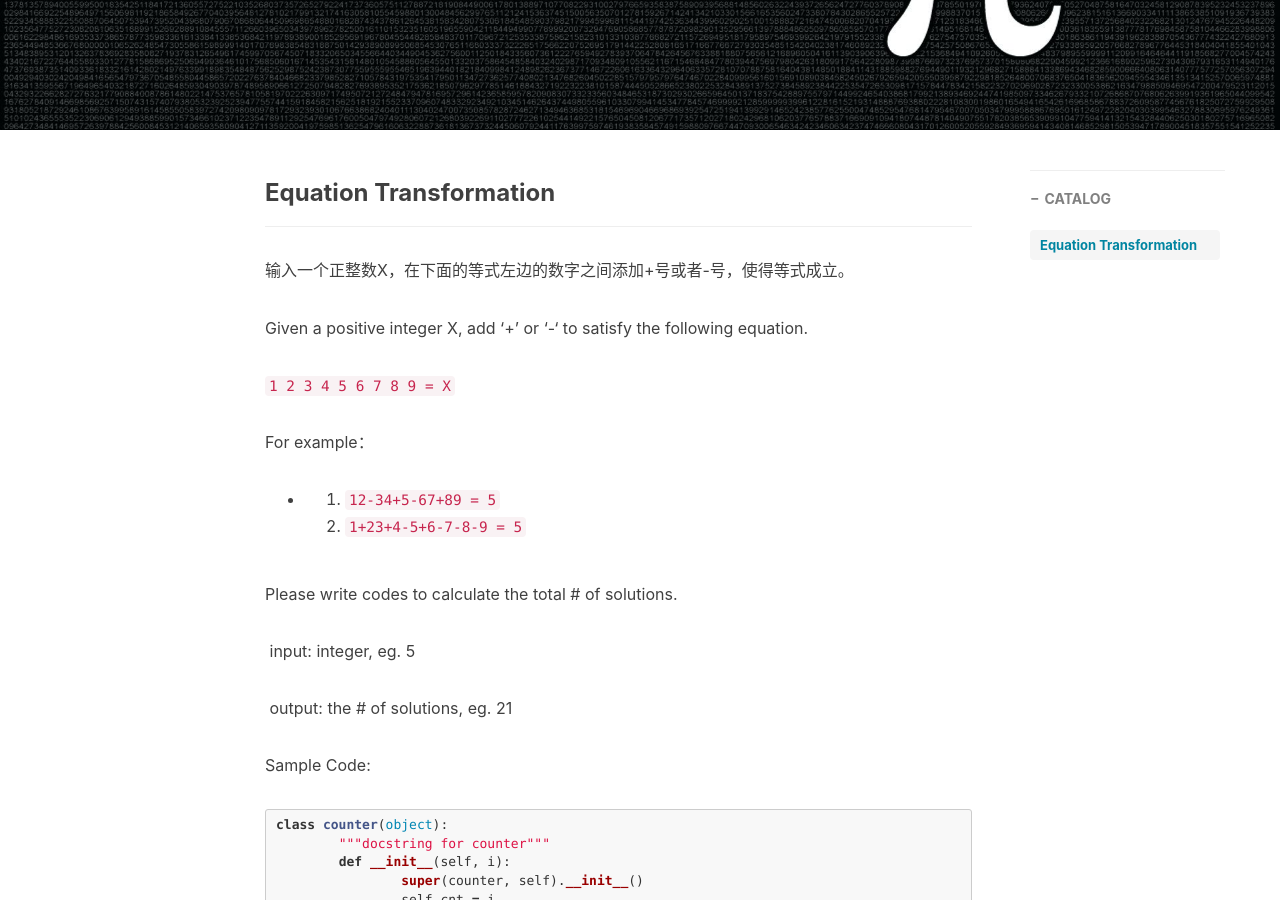
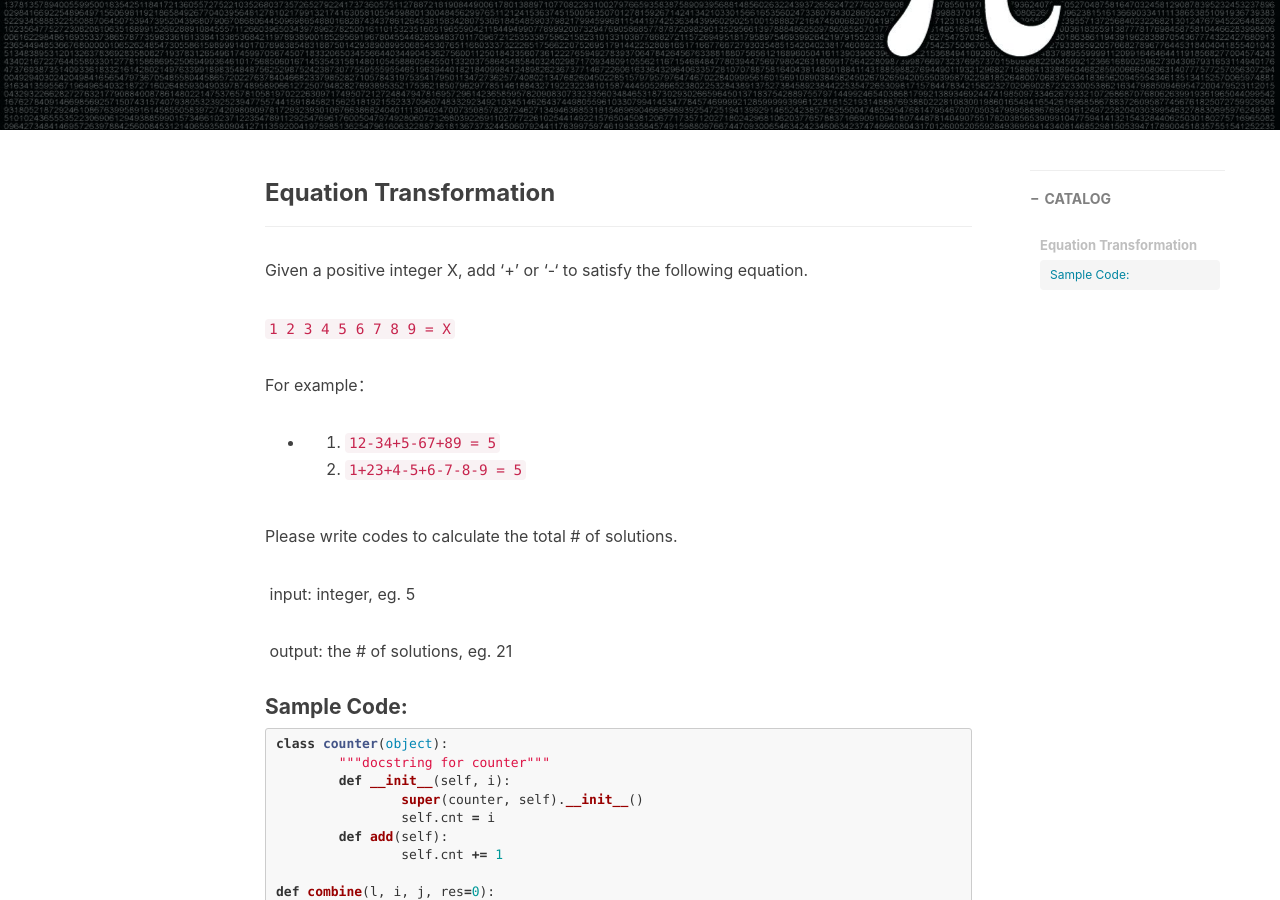
Before and after one commit to cheeseburg/cheeseburg.github.io, a Jekyll site: the page built from _posts/2019-03-21-multiple-integer-problem-1.md, in a window 1280 px wide and 900 px high, scrolled down 453 px. Built offline with Jekyll 4.4.1, drawn with Linux system fonts in a browser that asks for light colours; nearby versions of some CDN libraries; comment, search, counter and statistics services are not loaded.

Commit message:
update multiple integer problem

````diff
--- a/_posts/2019-03-21-multiple-integer-problem-1.md
+++ b/_posts/2019-03-21-multiple-integer-problem-1.md
@@ -14,8 +14,6 @@ tags:                               #标签
 ### Equation Transformation
 
 ---
-
-输入一个正整数X，在下面的等式左边的数字之间添加+号或者-号，使得等式成立。
 
 Given a positive integer X, add '+' or '-' to satisfy the following equation.
 
@@ -34,7 +32,7 @@ Please write codes to calculate the total # of solutions.
 
 
 
-Sample Code:
+#### Sample Code:
 
 ```python
 class counter(object):
````
